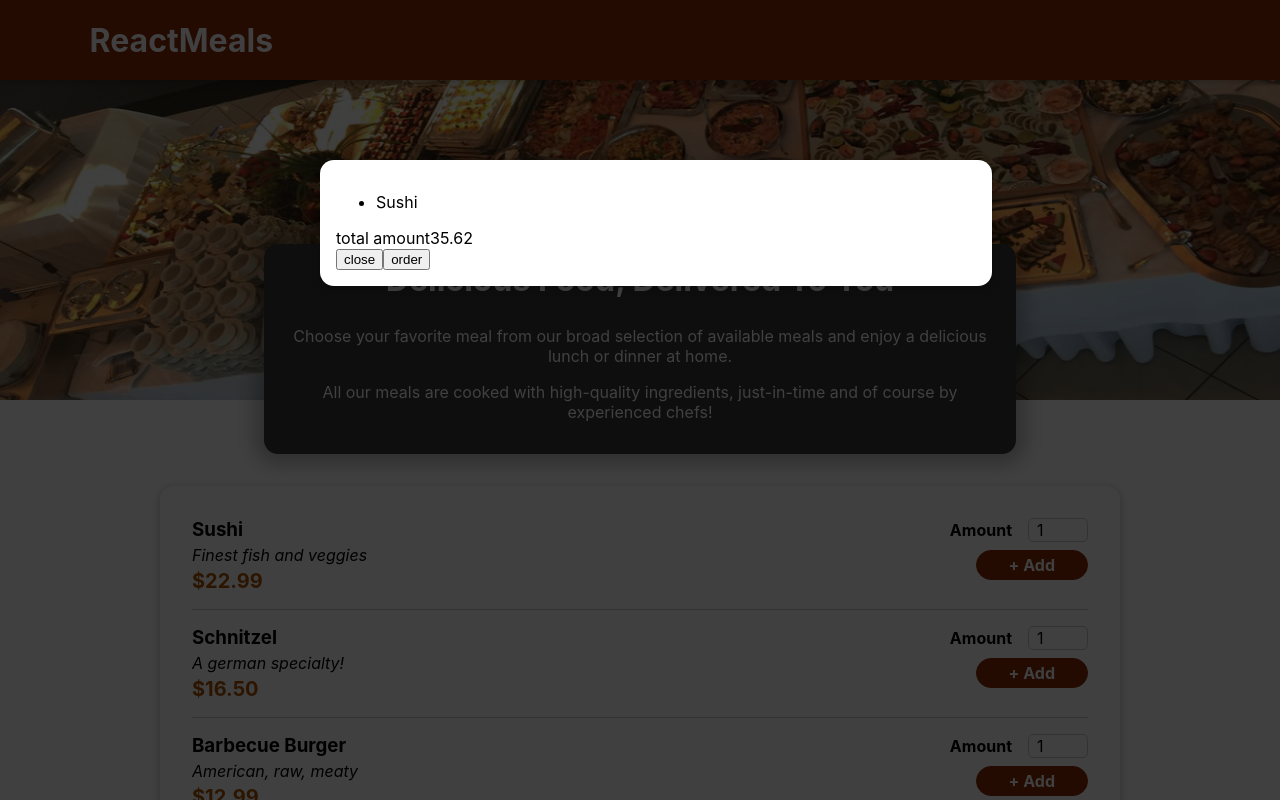
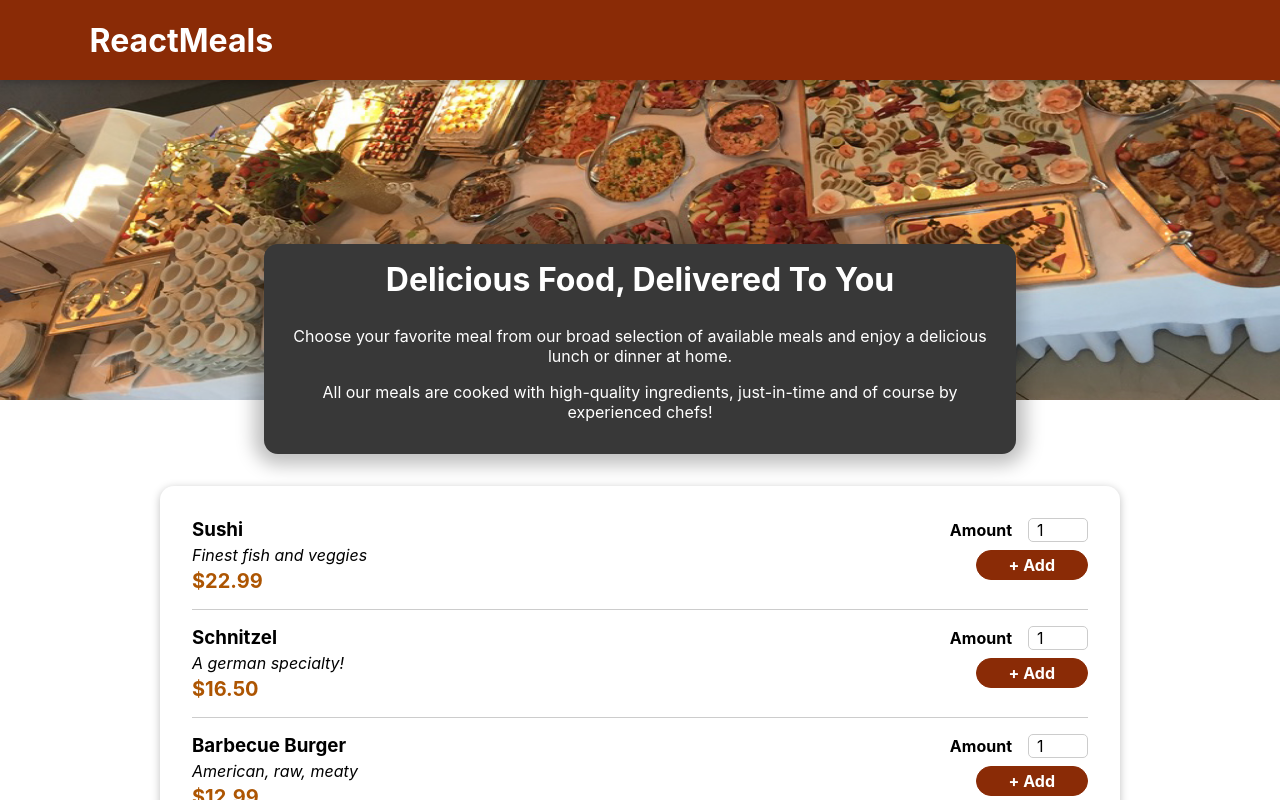
Before and after one commit to erffon/food-ordering-app-in-react, a React (Create React App) app: page / in a window 1280 px wide. Shown: the top 800 px of the page. Built offline with nearby package versions, Linux system fonts and the light colour scheme.

Commit message:
some functionality for modal has been added

```diff
--- a/src/App.js
+++ b/src/App.js
@@ -3,13 +3,24 @@ import Header from "./components/layout/Header";
 import {Fragment} from "react";
 import Meals from './components/meals/Meals';
 import Cart from "./components/Cart/Cart";
+import {useState} from "react";
 
 
 
 function App() {
+
+  const [modalIsShowed,setModalIsShowed]=useState(false);
+
+  const modalIsShowHandler = ()=>{
+    setModalIsShowed(true);
+  }
+  const modalNotShowed = ()=>{
+    setModalIsShowed(false);
+  }
+
   return (
     <Fragment>
-      <Cart/>
+      {modalIsShowed && <Cart/>}
       <Header/>
       <main>
         <Meals/>
```
